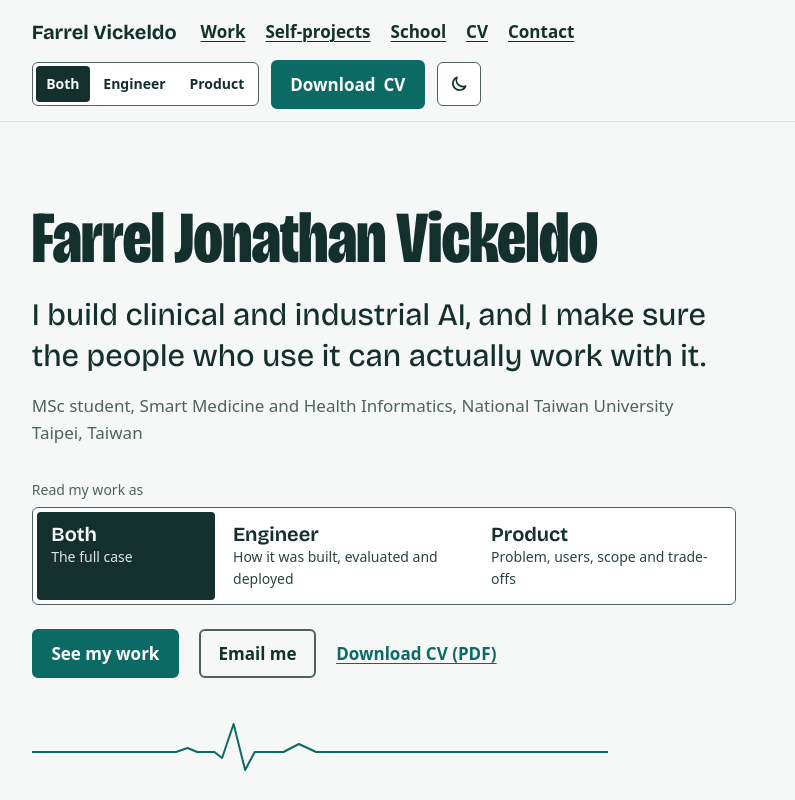
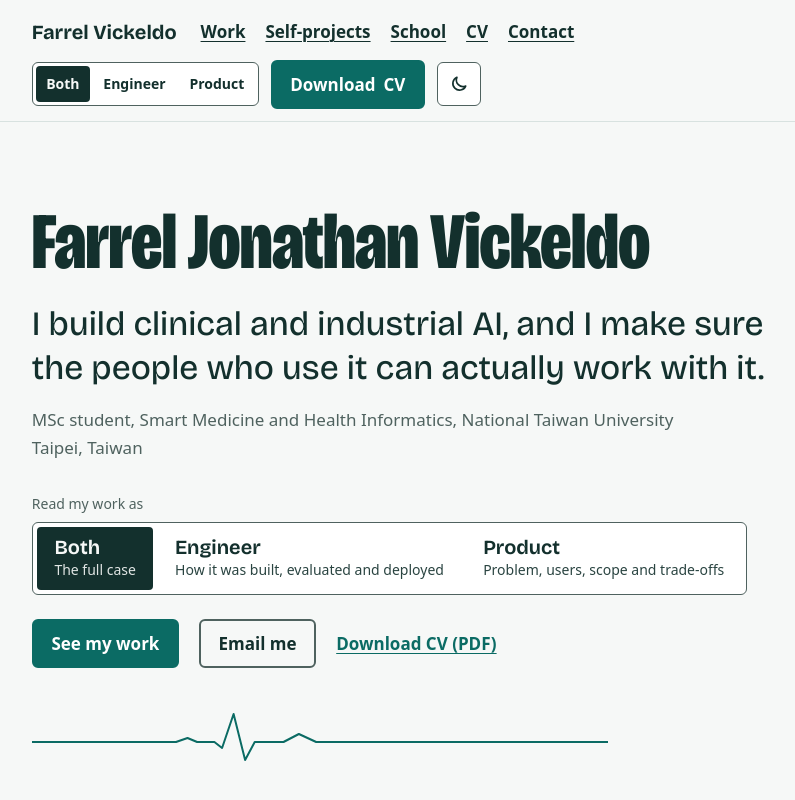
Before and after one commit to falthackel/portfolio, an Astro site: page / in a window 1280 px wide. Shown: the top 800 px of the page, without its empty margins (109-904 px from the left). Built offline with nearby package versions, Linux system fonts and the light colour scheme; Astro itself is replaced by a stand-in of ours; a web font is replaced by a local one.

Commit message:
Fluid hero name and statement; one-line, fixed-size lens switch
Co-Authored-By: Claude Opus 5.5 <noreply@anthropic.com>

```diff
--- a/src/components/LensSwitch.astro
+++ b/src/components/LensSwitch.astro
@@ -81,7 +81,14 @@ const options = ['both', 'engineer', 'product'] as const;
   .lens-switch--compact .lens-switch__name { font-family: var(--font-body); font-size: inherit; }
   .lens-switch__hint { font-size: var(--step--1); opacity: 0.9; }
 
-  @media (min-width: 560px) {
-    .lens-switch--large .lens-switch__options { grid-template-columns: 0.7fr 1fr 1fr; }
+  /* Side by side when there is room: each option is as wide as its text, so every
+     hint stays on one line and the switch keeps one fixed size. Narrower windows stack it. */
+  @media (min-width: 52em) {
+    .lens-switch--large .lens-switch__options {
+      grid-template-columns: repeat(3, max-content);
+      width: max-content;
+    }
+    .lens-switch--large .lens-switch__option { padding: 0.55rem 1.1rem; }
+    .lens-switch--large .lens-switch__hint { white-space: nowrap; }
   }
 </style>
--- a/src/pages/index.astro
+++ b/src/pages/index.astro
@@ -48,8 +48,9 @@ const inSection = (category: string) => all.filter((p) => p.data.category === ca
 
 <style>
   .hero { padding-block: 3rem 1rem; }
+  /* Name and statement scale smoothly with the window width, between a floor and a ceiling. */
   .hero__name {
-    font-size: var(--step-5);
+    font-size: clamp(2.6rem, 1rem + 5vw, 7.5rem);
     font-weight: 800;
     font-stretch: 75%;
     font-variation-settings: "wdth" 75, "opsz" 96;
@@ -59,21 +60,19 @@ const inSection = (category: string) => all.filter((p) => p.data.category === ca
   }
   .hero__statement {
     font-family: var(--font-display);
-    font-size: var(--step-2);
+    font-size: clamp(1.4rem, 0.85rem + 1.6vw, 2.6rem);
     font-weight: 450;
     line-height: 1.3;
     max-width: 34ch;
     margin-bottom: 1rem;
   }
   .hero__meta { color: var(--muted); margin-bottom: 2rem; }
-  .hero__lens { max-width: 44rem; margin-bottom: 1.5rem; }
+  .hero__lens { margin-bottom: 1.5rem; }
   .hero__actions { display: flex; flex-wrap: wrap; align-items: center; gap: 0.75rem 1.25rem; }
   .hero__cv { font-weight: 600; padding-block: 0.6rem; }
 
   @media (min-width: 900px) {
     .hero { padding-top: 5rem; }
-    .hero__name { font-size: calc(var(--step-5) * 1.5); }
-    .hero__statement { font-size: var(--step-3); }
   }
 
   .cv-link { margin-top: 2rem; }
--- a/src/pages/work/[slug].astro
+++ b/src/pages/work/[slug].astro
@@ -136,5 +136,5 @@ const links = p.attachments
     border: 1px solid var(--rule);
     border-radius: 4px;
   }
-  .case__lens { max-width: 44rem; margin-bottom: 2.5rem; }
+  .case__lens { margin-bottom: 2.5rem; }
 </style>
```
